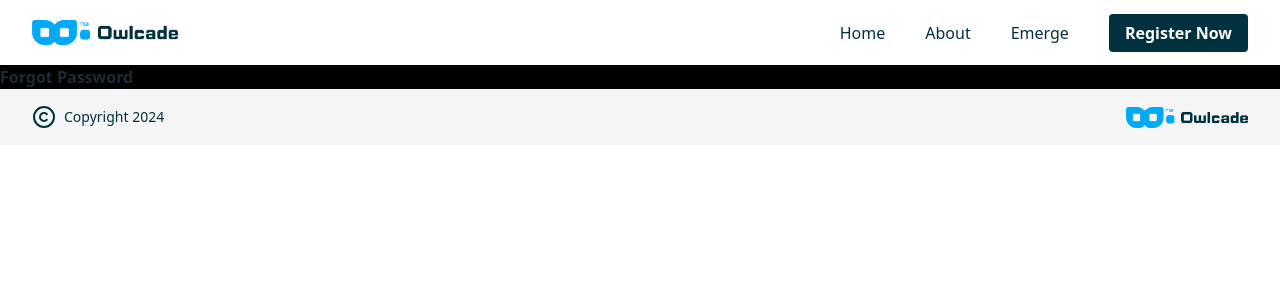
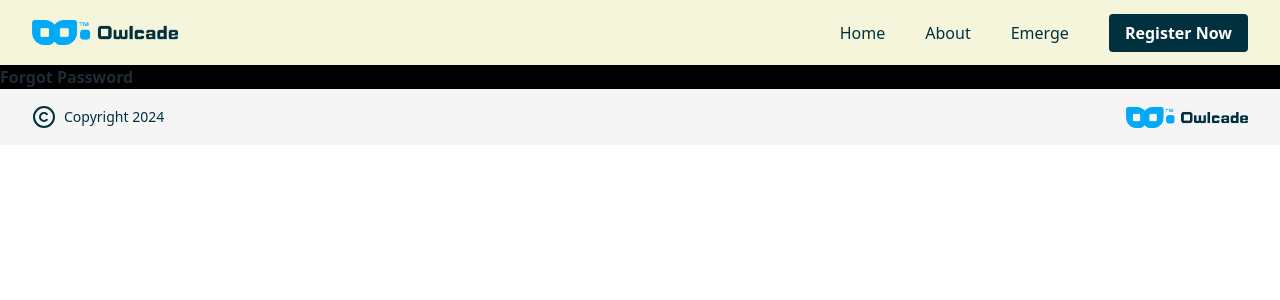
Before and after one commit to he-is-right/academy, a Next.js app: page /forgot-password in a window 1280 px wide. Shown: the top 300 px of the page. Built offline with nearby package versions, Linux system fonts and the light colour scheme.

Commit message:
Update globals.css

```diff
--- a/src/app/globals.css
+++ b/src/app/globals.css
@@ -1,6 +1,10 @@
 @tailwind base;
 @tailwind components;
 @tailwind utilities;
+
+body {
+    background-color: beige;
+}
 
 .primary_gradient {
     background: rgb(0, 66, 131);
```
